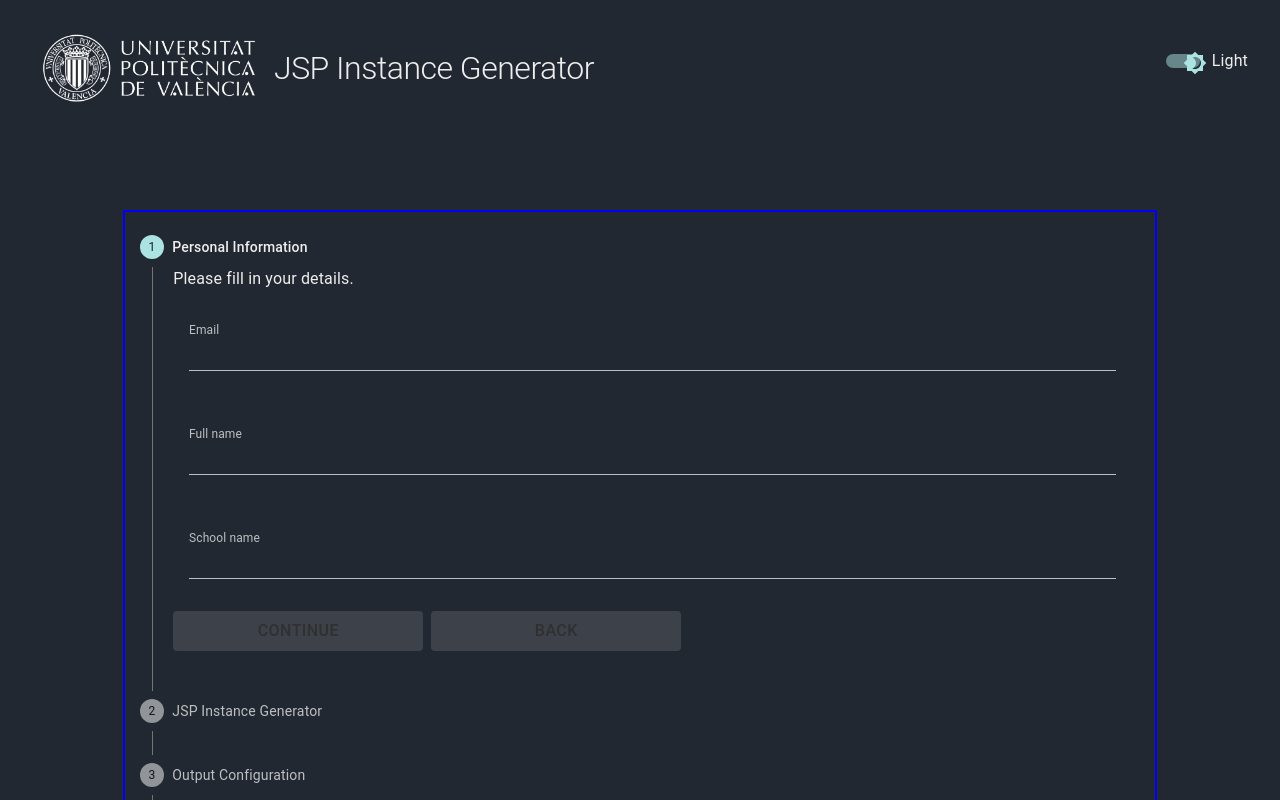
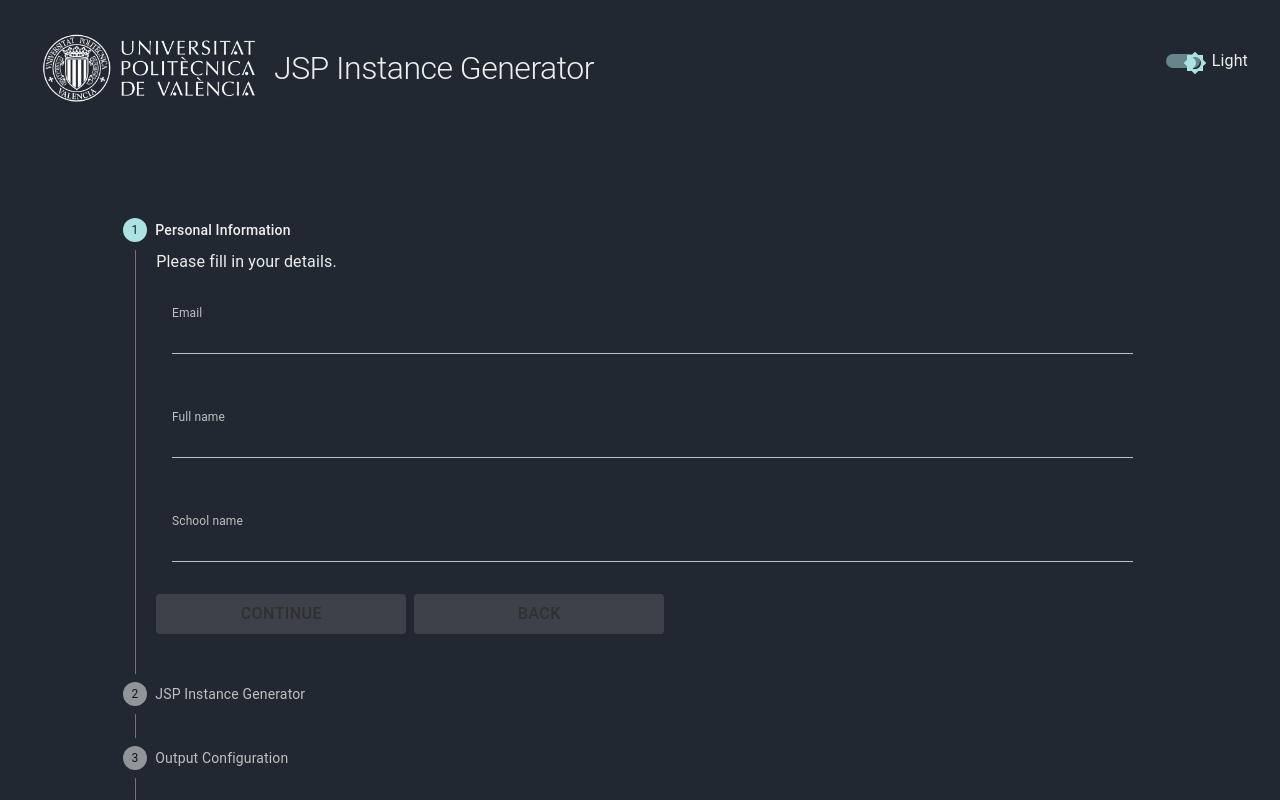
Before and after one commit to SoujiGitCode/gen-front-end, a React (Vite) app: page / in a window 1280 px wide. Shown: the top 800 px of the page. Built offline with nearby package versions, Linux system fonts and the light colour scheme.

Commit message:
visual renderization issues fixed in steps container and alerts

```diff
--- a/src/components/VerticalStepperForm/index.tsx
+++ b/src/components/VerticalStepperForm/index.tsx
@@ -157,22 +157,15 @@ const VerticalStepper = ({ darkMode }: { darkMode: boolean }) => {
                 setStepValid(true);
                 setUniqueIdDowload(response.data.unique_id);
 
-                // Swal.fire({
-                //     title: '¡Success!',
-                //     text: 'Data has been sent.',
-                //     confirmButtonText: 'OK',
-                //     customClass: {
-                //         title: 'swal-title-success'
-                //     }
-                // });
                 Swal.fire({
-                    title: 'Error',
-                    text: 'Unable to send or process the data. Please try again later.',
+                    title: '¡Success!',
+                    text: 'Data has been sent.',
                     confirmButtonText: 'OK',
                     customClass: {
-                        title: 'swal-title-error'
+                        title: 'swal-title-success'
                     }
                 });
+
                 // Proceder al siguiente paso tras el éxito
                 setActiveStep(nextStep);
             } catch (error) {
@@ -278,7 +271,7 @@ const VerticalStepper = ({ darkMode }: { darkMode: boolean }) => {
     };
 
     return (
-        <Box sx={{ width: '100%', border: '2px solid blue', padding: '15px' }} >
+        <Box sx={{ width: '100%' }} >
             <Stepper activeStep={activeStep} orientation="vertical" >
                 {steps.map((step, index) => (
                     <Step key={step.label}>
```
